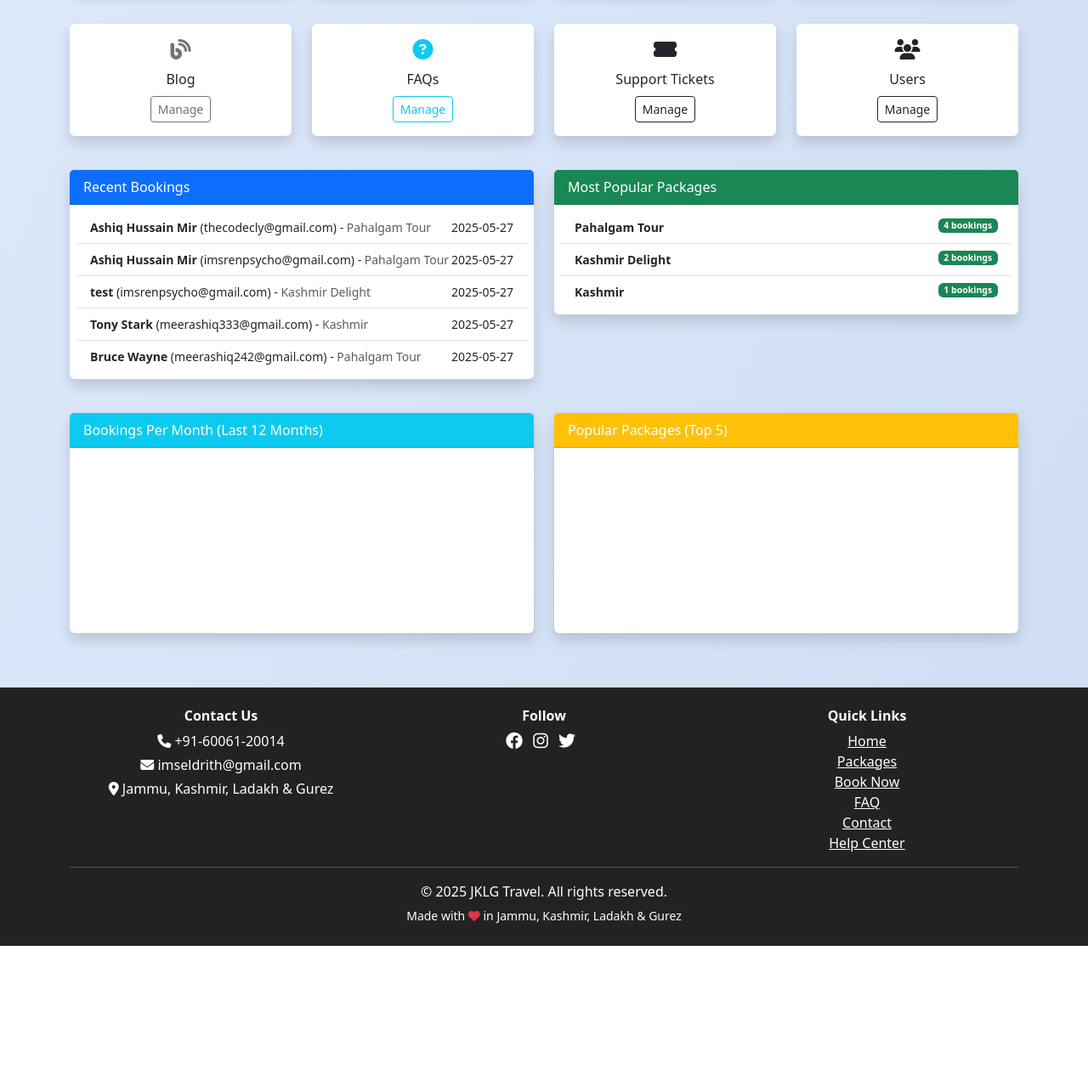
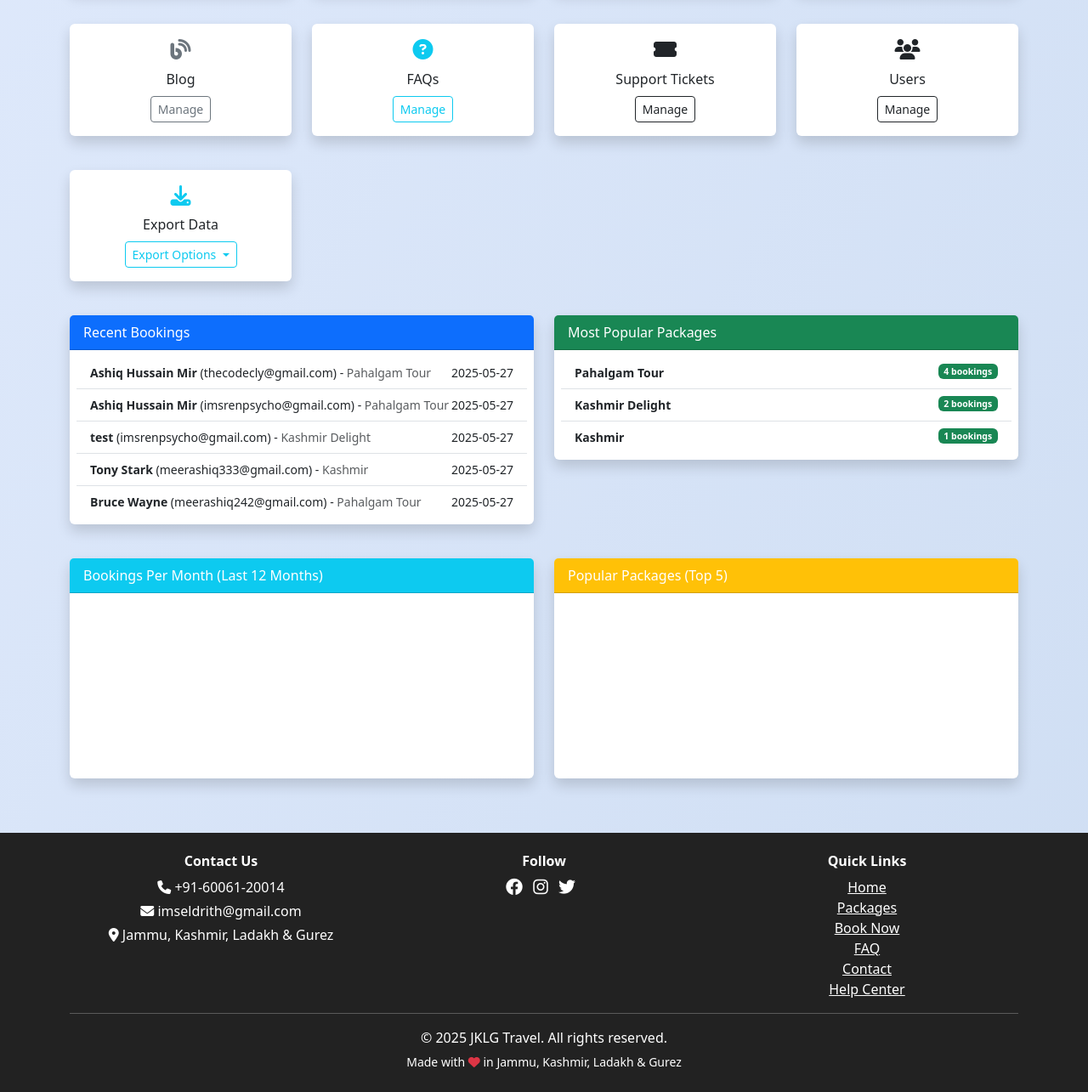
Before and after one commit to mir-ashiq/travel-flask, a Flask app: page /dashboard in a window 1280 px wide. Shown: the part 670-1955 px from the top of the page at 85% size. Before the commit the page ends 1783 px from the top, so only its background shows below. Run offline with Flask 2, Linux system fonts and the light colour scheme; a user stored in the database is signed in; data comes from the database, SQL or seed files in the repository; a map, chart or similar area stays blank; some libraries are stand-ins or nearby versions.

Commit message:
Add export data functionality to admin dashboard with options for bookings, packages, users, and testimonials

```diff
--- a/templates/dashboard.html
+++ b/templates/dashboard.html
@@ -158,6 +158,30 @@
     </div>
   </div>
 </div>
+<div class="row text-center mb-4">
+  <div class="col-md-3 mb-3">
+    <div class="card shadow border-0">
+      <div class="card-body">
+        <h4 class="text-info"><i class="fa fa-download"></i></h4>
+        <p class="mb-0">Export Data</p>
+        <div class="dropdown mt-2">
+          <button class="btn btn-outline-info btn-sm dropdown-toggle" type="button" id="exportDropdown" data-bs-toggle="dropdown" aria-expanded="false">
+            Export Options
+          </button>
+          <ul class="dropdown-menu" aria-labelledby="exportDropdown">
+            <li><a class="dropdown-item" href="/admin/export_bookings">Export Bookings (CSV)</a></li>
+            <li><a class="dropdown-item" href="/admin/export_bookings_pdf">Export Bookings (PDF)</a></li>
+            <li><a class="dropdown-item" href="/admin/export_packages">Export Packages (CSV)</a></li>
+            <li><a class="dropdown-item" href="/admin/export_packages_pdf">Export Packages (PDF)</a></li>
+            <li><a class="dropdown-item" href="/admin/export_users">Export Users (CSV)</a></li>
+            <li><a class="dropdown-item" href="/admin/export_testimonials">Export Testimonials (CSV)</a></li>
+
+          </ul>
+        </div>
+      </div>
+    </div>
+  </div>
+</div>
 <div class="row mb-4">
   <div class="col-md-6">
     <div class="card shadow border-0 mb-3">
```
